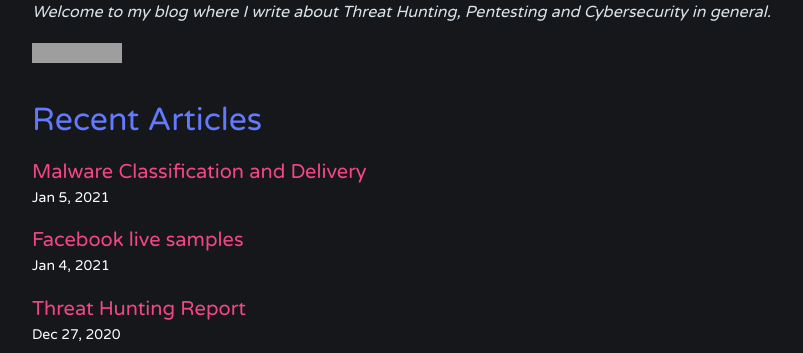
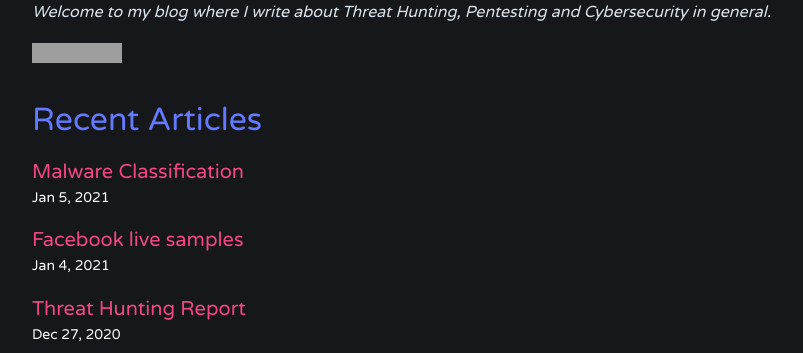
Before and after one commit to Rayferrufino/Rayferrufino.github.io, a Jekyll site: the page built from index.html, in a window 1280 px wide. Shown: the part 323-676 px from the top of the page, without its empty margins (238-1041 px from the left). Built offline with Jekyll 4.4.1, drawn with Linux system fonts in a browser that asks for light colours; the list of posts is cut into pages by our own code; grey boxes are pictures that could not be loaded.

Commit message:
Update and rename 2021-01-05-Malware-Classification-and-Delivery.md to 2021-01-05-Malware-Classification.md

```diff
--- a/_posts/2021-01-05-Malware-Classification-and-Delivery.md
+++ b/_posts/2021-01-05-Malware-Classification.md
@@ -1,7 +1,7 @@
 ---
 layout: post
-title:  "Malware Classification and Delivery"
-description : Types of Malware Classification and Delivery methods.
+title:  "Malware Classification"
+description : Types of Malware.
 tags:
 ---
 
```
